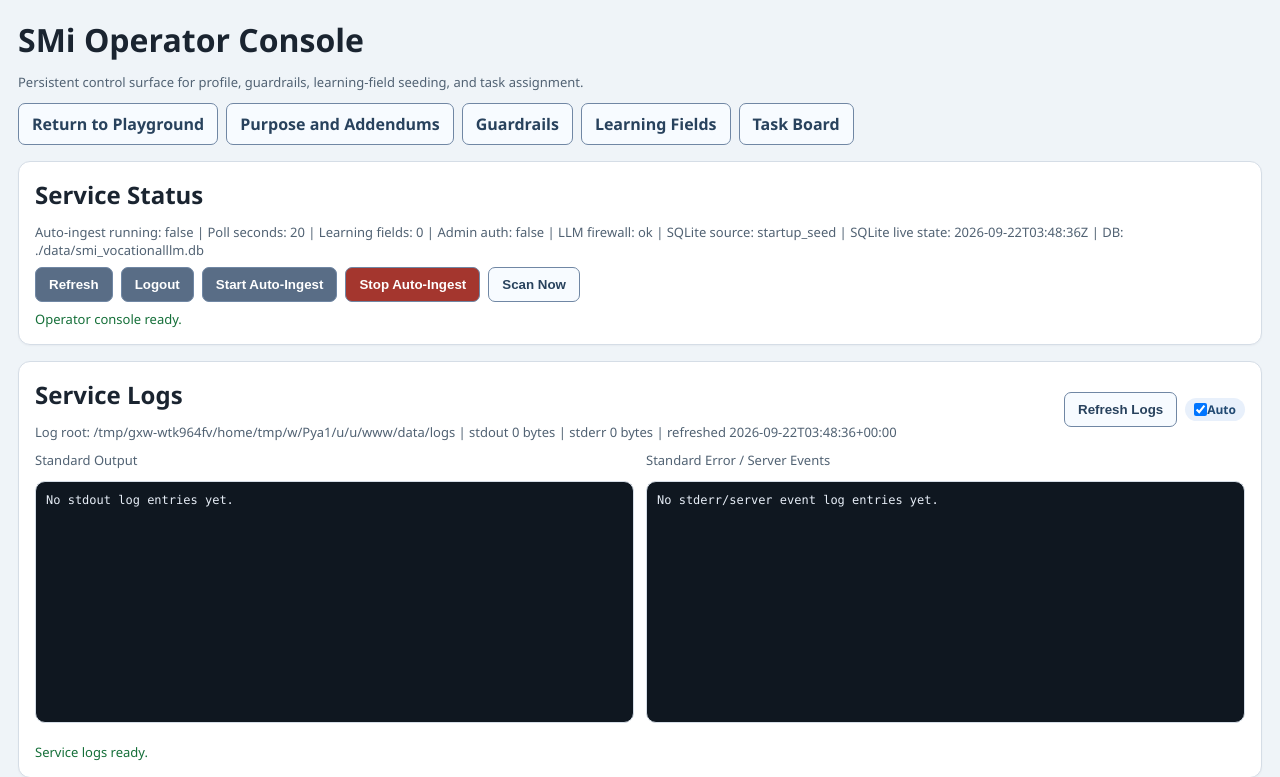
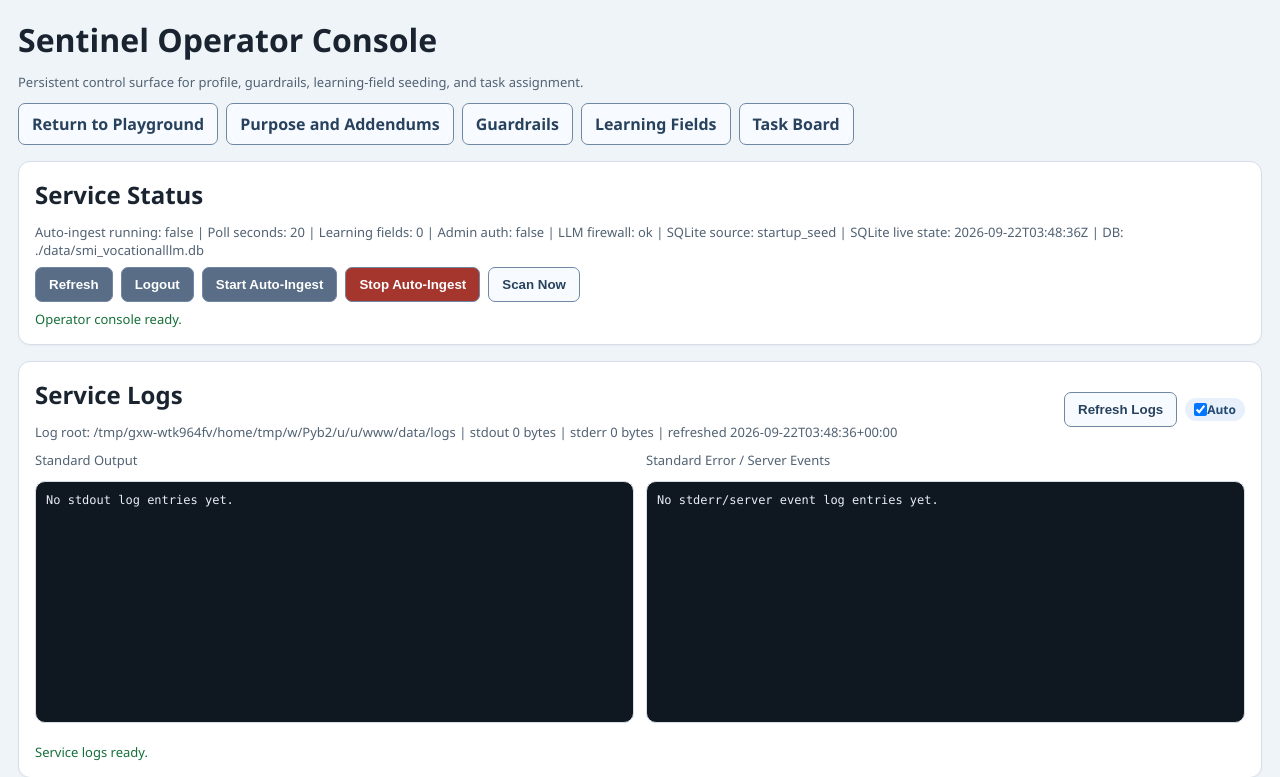
Before and after one commit to ONGALALI/sentinari, a FastAPI app: page /ui/admin in a window 1280 px wide. Shown: the top 777 px of the page. Run offline with FastAPI, Linux system fonts and the light colour scheme; data comes from the database, SQL or seed files in the repository; data that the repository does not hold is empty; some libraries are stand-ins or nearby versions.

Commit message:
Rename display identity to Sentinari by Inspirari; stop code-self-digestion and purge it from the library
Sentinel + Inspirari fused as the owner-endorsed display name (SMI = Synthetic Minds
remains only in technical roots). The Qwen-era coding-corpus sync that swept the app's
own source into the knowledge library on every startup is disabled, its polluting
documents purged with backup, and a precise auto-ingest guard added.

🤖 Generated with Codebuff
Co-Authored-By: Codebuff <noreply@codebuff.com>

```diff
--- a/config/settings.yaml
+++ b/config/settings.yaml
@@ -154,3 +154,7 @@ ingestion:
   # ingest write-lock is held. Chunks that miss the budget are stored
   # without vectors (scripts/reembed_gemini.py can fill them later).
   embed_budget_seconds: 300
+  # §31 (owner, lean-Sentinel): the Qwen-era coding-corpus sync swept
+  # Sentinel's own source (app/scripts/templates/config) into the knowledge
+  # library on every startup. Sentinel's code is engineering, not knowledge.
+  auto_sync_coding_corpus: false
--- a/templates/admin_console.html
+++ b/templates/admin_console.html
@@ -3,7 +3,7 @@
 <head>
   <meta charset="utf-8">
   <meta name="viewport" content="width=device-width, initial-scale=1">
-  <title>SMi Operator Console</title>
+  <title>Sentinel Operator Console</title>
   <style>
     :root {
       --bg: #eff4f8;
@@ -278,7 +278,7 @@
 </head>
 <body>
   <div class="wrap">
-    <h1>SMi Operator Console</h1>
+    <h1>Sentinel Operator Console</h1>
     <div class="small">Persistent control surface for profile, guardrails, learning-field seeding, and task assignment.</div>
     <div class="toolbar-links">
       <a class="link-button" href="/ui/playground">Return to Playground</a>
@@ -345,7 +345,7 @@
       <div class="grid" style="margin-top:10px;">
         <div class="field">
           <label for="name">Name</label>
-          <input id="name" type="text" maxlength="80" placeholder="SMi">
+          <input id="name" type="text" maxlength="80" placeholder="Sentinel">
         </div>
         <div class="field">
           <label for="tone">Tone</label>
@@ -363,17 +363,17 @@
 
       <div class="field wide" style="margin-top:10px;">
         <label for="purpose">Purpose</label>
-        <textarea id="purpose" placeholder="Stable purpose statement for SMi."></textarea>
+        <textarea id="purpose" placeholder="Stable purpose statement for Sentinel."></textarea>
       </div>
 
       <div class="field wide" style="margin-top:10px;">
         <label for="domainFocus">Scope / Domain Focus</label>
-        <textarea id="domainFocus" placeholder="What domains SMi should focus on."></textarea>
+        <textarea id="domainFocus" placeholder="What domains Sentinel should focus on."></textarea>
       </div>
 
       <div class="field wide" style="margin-top:10px;">
         <label for="scopePolicy">Out-of-Scope Policy</label>
-        <textarea id="scopePolicy" placeholder="What SMi should decline, redirect, or ask before acting on."></textarea>
+        <textarea id="scopePolicy" placeholder="What Sentinel should decline, redirect, or ask before acting on."></textarea>
       </div>
 
       <div class="field wide" style="margin-top:10px;">
@@ -383,7 +383,7 @@
 
       <div class="field wide" style="margin-top:10px;">
         <label for="generalAddendum">General Addendum</label>
-        <textarea id="generalAddendum" placeholder="Persistent general addendum applied to SMi behavior."></textarea>
+        <textarea id="generalAddendum" placeholder="Persistent general addendum applied to Sentinel behavior."></textarea>
       </div>
 
       <div class="field wide" style="margin-top:10px;">
@@ -519,14 +519,14 @@ Environmental Science</textarea>
       <div class="row spread">
         <div>
           <h2>Task Board</h2>
-          <div class="small">Assign short structured tasks to SMi, save them permanently, and capture her feedback plus your evaluation.</div>
+          <div class="small">Assign short structured tasks to Sentinel, save them permanently, and capture her feedback plus your evaluation.</div>
         </div>
         <div class="row">
           <span id="currentTaskPill" class="pill">Task: new</span>
           <button id="btnTaskCreate">Create Task</button>
           <button id="btnTaskUpdate" class="secondary">Update Task</button>
           <button id="btnTaskUpload" class="secondary">Upload Documents</button>
-          <button id="btnTaskAsk" class="ghost">Ask SMi</button>
+          <button id="btnTaskAsk" class="ghost">Ask Sentinel</button>
           <button id="btnTaskClear" class="secondary">Clear Form</button>
           <button id="btnTaskRefresh" class="ghost">Refresh Tasks</button>
         </div>
@@ -552,7 +552,7 @@ Environmental Science</textarea>
 
       <div class="field task-field" style="margin-top:10px;">
         <label for="taskToPerform">Task to perform</label>
-        <textarea id="taskToPerform" placeholder="Describe the task you want SMi to complete."></textarea>
+        <textarea id="taskToPerform" placeholder="Describe the task you want Sentinel to complete."></textarea>
       </div>
 
       <div class="field task-field" style="margin-top:10px;">
@@ -562,7 +562,7 @@ Environmental Science</textarea>
 
       <div class="field task-field" style="margin-top:10px;">
         <label for="taskKnowledgeLibrary">Knowledge Library Applicable</label>
-        <textarea id="taskKnowledgeLibrary" placeholder="Point SMi to the relevant knowledge library, document area, or subject scope."></textarea>
+        <textarea id="taskKnowledgeLibrary" placeholder="Point Sentinel to the relevant knowledge library, document area, or subject scope."></textarea>
       </div>
 
       <div class="field task-field" style="margin-top:10px;">
@@ -573,7 +573,7 @@ Environmental Science</textarea>
           multiple
           accept=".pdf,.docx,.txt,.md,.html,.htm,.csv,.json,.xml,.yaml,.yml,.log,.py,.cs,.js,.jsx,.ts,.tsx,.ps1,.sql"
         >
-        <div class="upload-hint">Upload source documents for the selected task. SMi ingests them immediately and keeps them listed on the task record.</div>
+        <div class="upload-hint">Upload source documents for the selected task. Sentinel ingests them immediately and keeps them listed on the task record.</div>
       </div>
 
       <div id="taskUploadSelection" class="upload-list">No task documents selected.</div>
@@ -581,7 +581,7 @@ Environmental Science</textarea>
 
       <div class="field task-field" style="margin-top:10px;">
         <label for="taskFeedback">Feedback column by her</label>
-        <textarea id="taskFeedback" placeholder="SMi feedback is stored here after Ask SMi or manual editing."></textarea>
+        <textarea id="taskFeedback" placeholder="Sentinel feedback is stored here after Ask Sentinel or manual editing."></textarea>
       </div>
 
       <div class="field task-field" style="margin-top:10px;">
@@ -623,7 +623,7 @@ Environmental Science</textarea>
 
   <script>
     const exampleAddendum = [
-      "Keep SMi aligned to stable evidence-first reasoning, pattern recognition, and grounded knowledge work.",
+      "Keep Sentinel aligned to stable evidence-first reasoning, pattern recognition, and grounded knowledge work.",
       "Prefer concise action over long framing; show risks and blockers explicitly.",
       "When context is missing, ask the smallest necessary clarification instead of guessing.",
       "Use indexed sources and retained session memory before broadening scope.",
@@ -710,7 +710,7 @@ Environmental Science</textarea>
           ...options,
         });
       } catch (error) {
-        throw new Error(`${fallback} Could not reach the local SMi service. Confirm 127.0.0.1:8099 is running, then press Refresh.`);
+        throw new Error(`${fallback} Could not reach the local Sentinel service. Confirm 127.0.0.1:8099 is running, then press Refresh.`);
       }
     };
 
@@ -797,7 +797,7 @@ Environmental Science</textarea>
           `<td class="clip">${escapeHtml(shortText(task.smi_feedback, 220))}</td>`,
           `<td class="clip">${escapeHtml(shortText(task.evaluation, 220))}</td>`,
           `<td class="compact">${escapeHtml(task.updated_at || '')}</td>`,
-          `<td class="compact"><div class="actions"><button class="ghost" data-action="select" data-task-id="${escapeHtml(task.id)}">Select</button><button class="secondary" data-action="ask" data-task-id="${escapeHtml(task.id)}">Ask SMi</button></div></td>`
+          `<td class="compact"><div class="actions"><button class="ghost" data-action="select" data-task-id="${escapeHtml(task.id)}">Select</button><button class="secondary" data-action="ask" data-task-id="${escapeHtml(task.id)}">Ask Sentinel</button></div></td>`
         ].join('');
         body.appendChild(tr);
       });
@@ -1128,20 +1128,20 @@ Environmental Science</textarea>
       if (!resolvedId) {
         const task = await persistTask();
         if (!task || !task.id) {
-          throw new Error('Task could not be created before asking SMi.');
+          throw new Error('Task could not be created before asking Sentinel.');
         }
         return askSmiForTask(task.id);
       }
-      setMessage('taskMessage', `Sending task ${resolvedId} to SMi...`, true);
-      const res = await apiFetch(`/api/admin/tasks/${encodeURIComponent(resolvedId)}/ask-smi`, { method: 'POST' }, 'SMi task run failed.');
+      setMessage('taskMessage', `Sending task ${resolvedId} to Sentinel...`, true);
+      const res = await apiFetch(`/api/admin/tasks/${encodeURIComponent(resolvedId)}/ask-smi`, { method: 'POST' }, 'Sentinel task run failed.');
       if (redirectIfUnauthorized(res)) return;
-      const data = await readApiJson(res, 'SMi task run failed.');
+      const data = await readApiJson(res, 'Sentinel task run failed.');
       if (!res.ok || !data.ok) {
-        throw new Error((data && (data.detail || data.error)) || 'SMi task run failed.');
+        throw new Error((data && (data.detail || data.error)) || 'Sentinel task run failed.');
       }
       fillTaskForm(data.task || {});
       await loadTasks();
-      setMessage('taskMessage', `SMi feedback saved for task ${resolvedId}.`, true);
+      setMessage('taskMessage', `Sentinel feedback saved for task ${resolvedId}.`, true);
     };
 
     const callIngestEndpoint = async (path, doneMessage) => {
--- a/templates/chat_console.html
+++ b/templates/chat_console.html
@@ -3,7 +3,7 @@
 <head>
   <meta charset="utf-8">
   <meta name="viewport" content="width=device-width, initial-scale=1">
-  <title>SMi Chat Console</title>
+  <title>Sentinel Chat Console</title>
   <style>
     :root {
       --bg: #eef3f8;
@@ -59,7 +59,7 @@
 <body>
   <div class="wrap">
     <div class="card">
-      <h1>SMi Chat Console</h1>
+      <h1>Sentinel Chat Console</h1>
       <div class="hint">Default mode is normal chat. Reasoning mode supports assessment analytics (variance + optimization) and architecture diagnostics.</div>
 
       <div class="row">
@@ -89,13 +89,13 @@
         </div>
         <div class="field" style="flex:1 1 220px;">
           <label for="personaName">Persona Name</label>
-          <input id="personaName" type="text" value="SMi">
+          <input id="personaName" type="text" value="Sentinel">
         </div>
       </div>
 
       <div class="chat-box" id="chatBox"></div>
       <div class="row" style="margin-top:10px;">
-        <textarea id="chatInput" placeholder="Type your message to SMi..."></textarea>
+        <textarea id="chatInput" placeholder="Type your message to Sentinel..."></textarea>
       </div>
       <div class="row" style="margin-top:10px;">
         <div class="field" style="flex:1 1 320px;">
@@ -106,7 +106,7 @@
             multiple
             accept=".pdf,.docx,.txt,.md,.html,.htm,.csv,.json,.xml,.yaml,.yml,.log,.py,.cs,.js,.jsx,.ts,.tsx,.ps1,.sql"
           >
-          <div class="upload-hint">Uploaded files are indexed into SMi immediately, then you can ask questions about them in this chat.</div>
+          <div class="upload-hint">Uploaded files are indexed into Sentinel immediately, then you can ask questions about them in this chat.</div>
         </div>
       </div>
       <div id="uploadList" class="upload-list">No documents selected.</div>
@@ -144,7 +144,7 @@
     };
     const currentPersonaLabel = () => {
       const raw = String(byId('personaName')?.value || '').trim();
-      return raw || 'SMi';
+      return raw || 'Sentinel';
     };
     const setStatus = (text, ok) => {
       const el = byId('chatStatus');
@@ -263,7 +263,7 @@
         if (!res.ok || data.ok === false) {
           const err = data.detail || data.error || 'Document upload failed.';
           setStatus(err, false);
-          appendMessage('ai', err, 'SMi Upload');
+          appendMessage('ai', err, 'Sentinel Upload');
           return;
         }
 
@@ -278,7 +278,7 @@
           ? `Indexed ${ingested} document(s): ${uploadedNames.join(', ')}.`
           : `Indexed ${ingested} document(s).`;
 
-        appendMessage('ai', summary, 'SMi Upload');
+        appendMessage('ai', summary, 'Sentinel Upload');
         setStatus(
           failed > 0
             ? `Upload complete. Ingested ${ingested} document(s), ${failed} failed.`
@@ -413,7 +413,7 @@
       e.returnValue = '';
     });
 
-    setStatus('SMi Chat Console ready. Chat mode selected by default. Reasoning profile lock: Normal; variant range 0.1 to 25.0.', true);
+    setStatus('Sentinel Chat Console ready. Chat mode selected by default. Reasoning profile lock: Normal; variant range 0.1 to 25.0.', true);
     renderSelectedFiles();
     restoreHistory().catch((err) => setStatus(err.message || String(err), false));
   </script>
--- a/templates/patterns_workspace.html
+++ b/templates/patterns_workspace.html
@@ -3,7 +3,7 @@
 <head>
 <meta charset="utf-8">
 <meta name="viewport" content="width=device-width, initial-scale=1">
-<title>Scientific Patterns Discovery — SMi Sentinel</title>
+<title>Scientific Patterns Discovery — Sentinari</title>
 <style>
   :root { color-scheme: light; }
   * { box-sizing: border-box; }
@@ -88,7 +88,7 @@
 <body>
 <div class="layout">
   <aside class="sidebar">
-    <div class="brand">SMi</div>
+    <div class="brand">Sentinel</div>
     <div class="sidecopy">Sentinel watches the knowledge library and raises new scientific patterns as they form.</div>
     <nav class="nav">
       <a href="/ui/playground">Dashboard Home<small>Main landing page.</small></a>
--- a/templates/playground_console.html
+++ b/templates/playground_console.html
@@ -3,7 +3,7 @@
 <head>
   <meta charset="utf-8">
   <meta name="viewport" content="width=device-width, initial-scale=1">
-  <title>SMi Autonomous Playground</title>
+  <title>Sentinari by Inspirari</title>
   <style>
     :root {
       --bg: #eef3f8;
@@ -488,7 +488,7 @@
 <body>
   <div class="shell">
     <aside class="sidebar">
-      <div class="brand">SMi</div>
+      <div class="brand">Sentinel</div>
       <div class="sidecopy">Landing dashboard for the main playground workflow.</div>
       <nav class="nav">
         <a href="/ui/playground" class="active">Dashboard Home<small>Main landing page.</small></a>
@@ -499,7 +499,7 @@
         <a href="#sentinel-grid">Sentinel Domains<small>Scientific fields feeding the main LLM.</small></a>
         <a href="/ui/patterns">New Patterns<small>Scientific Patterns Discovery workspace.</small></a>
         <a href="/ui/search">Search Library<small>Datasets ingested per scientific field.</small></a>
-        <a href="/ui/model-lab">Model Deviation Lab<small>Score SMi against Gemini, Grok, Claude, and manual answers.</small></a>
+        <a href="/ui/model-lab">Model Deviation Lab<small>Score Sentinel against Gemini, Grok, Claude, and manual answers.</small></a>
         <a href="#tutor-mode">Exploratory Composite Indices<small>Constructed display, audit log, and sandbox proposals.</small></a>
         <a href="/ui/playground/wan">Workflow 2 CPU Video<small>Script, scenes, image stitch, and MP4 export.</small></a>
         <a href="/ui/playground/workbench-a">Workbench A<small>Blank task sandbox.</small></a>
@@ -510,7 +510,7 @@
 
     <main class="page-shell">
       <div class="wrap">
-        <h1>SMi Autonomous Playground</h1>
+        <h1>Sentinari by Inspirari</h1>
         <div class="hint">Main landing page for workflow 1. Chat, qualia controls, and phenomenodynamic analysis stay here; CPU video runs on its own page.</div>
         <div id="llmRuntimeAlert" class="alert-panel"></div>
         <div id="resonanceMatrixAlert" class="alert-panel"></div>
@@ -611,7 +611,7 @@
 
         <div class="layout" id="chat-lab">
       <div class="card">
-        <h2>SMi Chat Lab</h2>
+        <h2>Sentinel Chat Lab</h2>
         <div class="row">
           <div class="field" style="flex:0 1 170px;">
             <label for="chatMode">Chat Mode</label>
@@ -622,7 +622,7 @@
           </div>
           <div class="field" style="flex:1 1 180px;">
             <label for="personaName">Persona Name</label>
-            <input id="personaName" type="text" placeholder="SMi">
+            <input id="personaName" type="text" placeholder="Sentinel">
           </div>
           <div class="field" style="flex:2 1 260px;">
             <label for="personaTone">Persona Tone</label>
@@ -649,10 +649,10 @@
 
         <div class="chat-box" id="chatBox"></div>
         <div class="row" style="margin-top:10px;">
-          <textarea id="chatInput" placeholder="Ask SMi anything, or upload files below to teach her..."></textarea>
+          <textarea id="chatInput" placeholder="Ask Sentinel anything, or upload files below to teach her..."></textarea>
         </div>
         <div class="soft-panel" style="margin-top:10px;">
-            <strong>Give SMi files in this chat</strong>
+            <strong>Give Sentinel files in this chat</strong>
             <div class="hint">Files are stored, digested into the knowledge library, and referenced in this conversation.</div>
             <div class="row" style="margin-top:8px;">
               <div class="field" style="flex:2 1 360px;">
@@ -695,8 +695,8 @@
     <div class="card" id="skills-manager" style="margin-top:14px;">
           <div class="row" style="align-items:flex-start; justify-content:space-between;">
             <div>
-              <h2>Skills Manager &mdash; Upload Skills SMi Can Fall Back On</h2>
-              <div class="hint">Upload code, snippets, and reference files as named skills. When a chat task matches a skill name, SMi automatically uses it as coding fallback context. Use a &quot;Name / Description&quot; first line in each file to describe the skill.</div>
+              <h2>Skills Manager &mdash; Upload Skills Sentinel Can Fall Back On</h2>
+              <div class="hint">Upload code, snippets, and reference files as named skills. When a chat task matches a skill name, Sentinel automatically uses it as coding fallback context. Use a &quot;Name / Description&quot; first line in each file to describe the skill.</div>
             </div>
             <div class="mono">data/skills</div>
           </div>
@@ -742,7 +742,7 @@
         <div class="card" id="learning-check" style="margin-top:14px;">
           <div class="row" style="align-items:flex-start; justify-content:space-between;">
             <div>
-              <h2>Learning Check &mdash; Is SMi Actually Learning?</h2>
+              <h2>Learning Check &mdash; Is Sentinel Actually Learning?</h2>
               <div class="hint">Runs the same question with the knowledge library switched on and off. If the library-on answer is grounded in your uploaded datasets, it will differ from the bare-model answer and cite them.</div>
             </div>
             <div class="mono">A/B probe</div>
@@ -1052,7 +1052,7 @@
     const escapeHtml = (value) => String(value || '').replace(/[<>&"]/g, (ch) => ({ '<': '&lt;', '>': '&gt;', '&': '&amp;', '"': '&quot;' }[ch]));
     const currentPersonaLabel = () => {
       const raw = String(byId('personaName')?.value || '').trim();
-      return raw || 'SMi';
+      return raw || 'Sentinel';
     };
     const setStatus = (id, text, ok) => {
       const el = byId(id);
@@ -1069,7 +1069,7 @@
         statusEl.textContent = state.serverOnline ? 'ON' : 'OFF';
       }
       if (detailEl) {
-        detailEl.textContent = detail || (state.serverOnline ? 'SMi is reachable.' : 'SMi is offline or not responding.');
+        detailEl.textContent = detail || (state.serverOnline ? 'Sentinel is reachable.' : 'Sentinel is offline or not responding.');
       }
     };
 
@@ -3501,8 +3501,8 @@
     // other sciences stay stored but leave this lane until cleared or re-queried.
     loadScientificCandidates().catch(() => {});
 
-    const SMi_WELCOME_TEXT = 'Welcome to SMi. I am your grounded research companion: 21 Sentinel scientific fields feed what I know, every answer leans on that library, and you can teach me directly — upload PDFs or point me at a GitHub dataset in the Knowledge Grid above. Ask, teach, verify. Where shall we begin?';
-    const appendWelcomeMessage = () => appendMessage('ai', SMi_WELCOME_TEXT, `${currentPersonaLabel()} · welcome`);
+    const Sentinel_WELCOME_TEXT = 'Welcome to Sentinel. I am your grounded research companion: 21 Sentinel scientific fields feed what I know, every answer leans on that library, and you can teach me directly — upload PDFs or point me at a GitHub dataset in the Knowledge Grid above. Ask, teach, verify. Where shall we begin?';
+    const appendWelcomeMessage = () => appendMessage('ai', Sentinel_WELCOME_TEXT, `${currentPersonaLabel()} · welcome`);
     const restoreHistory = async () => {
       if (state.historyLoaded) return;
       if (!state.sessionId) {
@@ -3578,7 +3578,7 @@
       } else if (transport === 'unsupported') {
         lines.push('The configured chat model does not expose a usable text generation capability.');
       } else if (transport === 'error') {
-        lines.push('SMi could not inspect the local Ollama runtime cleanly.');
+        lines.push('Sentinel could not inspect the local Ollama runtime cleanly.');
       }
       warnings.forEach((warning) => lines.push(String(warning)));
 
@@ -3593,7 +3593,7 @@
       const hasResonance = sources.some((item) => String(item || '').toLowerCase().includes('resonance matrix'));
       const body = hasResonance
         ? 'RESONANCE MATRIX is loaded. Open the left menu → Qualia Lab, then look for "Qualia Sources Loaded".'
-        : 'RESONANCE MATRIX is NOT loaded. This usually means you are running a different SMi folder than the one you edited, or config/settings.yaml does not include it.';
+        : 'RESONANCE MATRIX is NOT loaded. This usually means you are running a different Sentinel folder than the one you edited, or config/settings.yaml does not include it.';
       el.innerHTML = `<strong>Resonance Matrix Status</strong>${String(body).replace(/[<>&]/g, (ch) => ({ '<': '&lt;', '>': '&gt;', '&': '&amp;' }[ch]))}`;
       el.style.display = 'block';
       el.style.borderColor = hasResonance ? '#b8e2c6' : '#e2c28f';
@@ -3658,7 +3658,7 @@
       const data = await readApiJson(res);
       if (!res.ok || !data.ok) throw new Error(data.detail || data.error || 'Failed to load config.');
 
-      byId('personaName').value = String(data.defaults?.persona_name || 'SMi');
+      byId('personaName').value = String(data.defaults?.persona_name || 'Sentinel');
       byId('personaTone').value = String(data.defaults?.persona_tone || '');
       byId('variant').value = String(data.defaults?.behavior_variant ?? 0.1);
       byId('reasoningProfile').value = 'normal';
@@ -3903,7 +3903,7 @@
         lines.length
           ? `Indexed for this conversation:\n${lines.join('\n')}\n\nYou can now ask me about this material.`
           : 'Upload received, but indexing did not succeed. Check the status line.',
-        'SMi (files)'
+        'Sentinel (files)'
       );
       setStatus('chatUploadStatus', `Uploaded ${files.length}, indexed ${okCount}.`, okCount > 0);
       byId('chatUploadSummary').textContent = `Latest upload: ${names}`;
@@ -3942,7 +3942,7 @@
       if (!silent) {
         setStatus('skillsStatus', `Skills ready: ${data.skill_count} skill(s), ${data.chunk_count} indexed chunks.`, true);
         byId('skillsSummary').textContent = data.skill_count
-          ? 'Skills are available to SMi as coding fallback context.'
+          ? 'Skills are available to Sentinel as coding fallback context.'
           : 'No skills yet. Upload code or reference files above.';
       }
     };
@@ -4112,7 +4112,7 @@
   </script>
 
   <footer class="app-credits" style="margin:26px auto 34px; text-align:center; font-size:12.5px; color:var(--muted); max-width:900px; line-height:1.55;">
-    SMi Autonomous Playground — engineered with <strong>Codebuff</strong> by <strong>Buffy</strong>, the Codebuff coding agent.<br>
+    Sentinari by Inspirari — engineered with <strong>Codebuff</strong> by <strong>Buffy</strong>, the Codebuff coding agent.<br>
     Scientific field Guardians · tri-source dataset discovery &amp; review (GitHub · Hugging Face · OpenAlex) · ingestion gateway &amp; firewall ·
     provider-agnostic LLM gateway · Sentinel Pattern-Recognition MVP · 2026.
   </footer>
--- a/templates/search_workspace.html
+++ b/templates/search_workspace.html
@@ -3,7 +3,7 @@
 <head>
 <meta charset="utf-8">
 <meta name="viewport" content="width=device-width, initial-scale=1">
-<title>Search Library — SMi Sentinel</title>
+<title>Search Library — Sentinari</title>
 <style>
   :root { color-scheme: light; }
   * { box-sizing: border-box; }
@@ -83,7 +83,7 @@
 <body>
 <div class="layout">
   <aside class="sidebar">
-    <div class="brand">SMi</div>
+    <div class="brand">Sentinel</div>
     <div class="sidecopy">Search workspace — the ingested knowledge library as a searchable database, grouped by scientific area.</div>
     <nav class="nav">
       <a href="/ui/playground">Dashboard Home<small>Main landing page.</small></a>
```
Also changed, not shown: CONTINUITY_LOG.md (+10 -0 lines), app/auto_ingest.py (+14 -0 lines), scripts/purge_ui_code_docs.py (added, +130 -0 lines).
